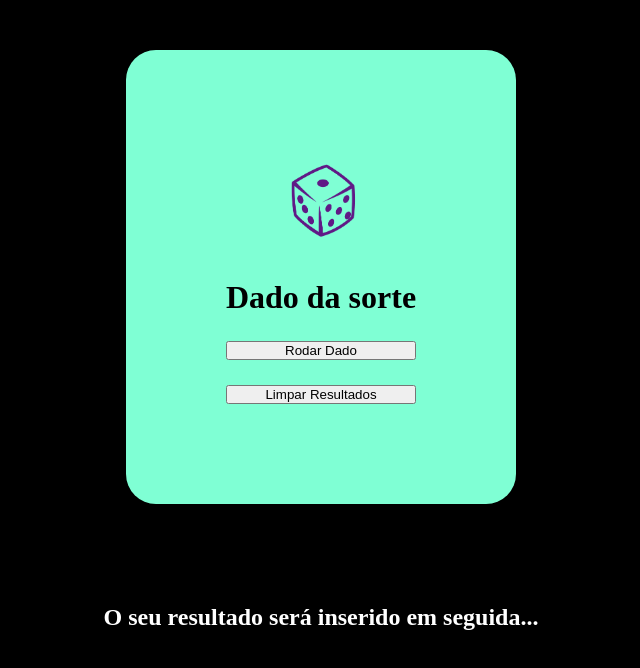
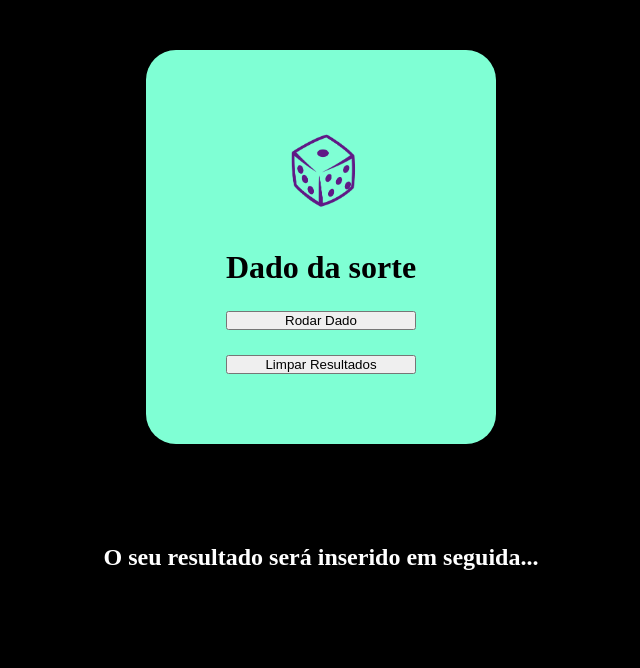
Before and after one commit to MarcosTenorioDev/Atividades-DevWeb-2023.1, a plain HTML site: page index.html in a window 1280 px wide. Shown: the whole page, without its empty margins (319-959 px from the left). Drawn offline with Linux system fonts and the light colour scheme.

Commit message:
:lipstick: feat: Estilizaçao CSS do card

```diff
--- a/style.css
+++ b/style.css
@@ -18,7 +18,7 @@ body{
     display: flex;
     flex-direction: column;
     gap: 25px;
-    padding: 100px 100px;
+    padding: 70px 80px;
     background-color: aquamarine;
     color: black;
     margin-top: 50px;
```
